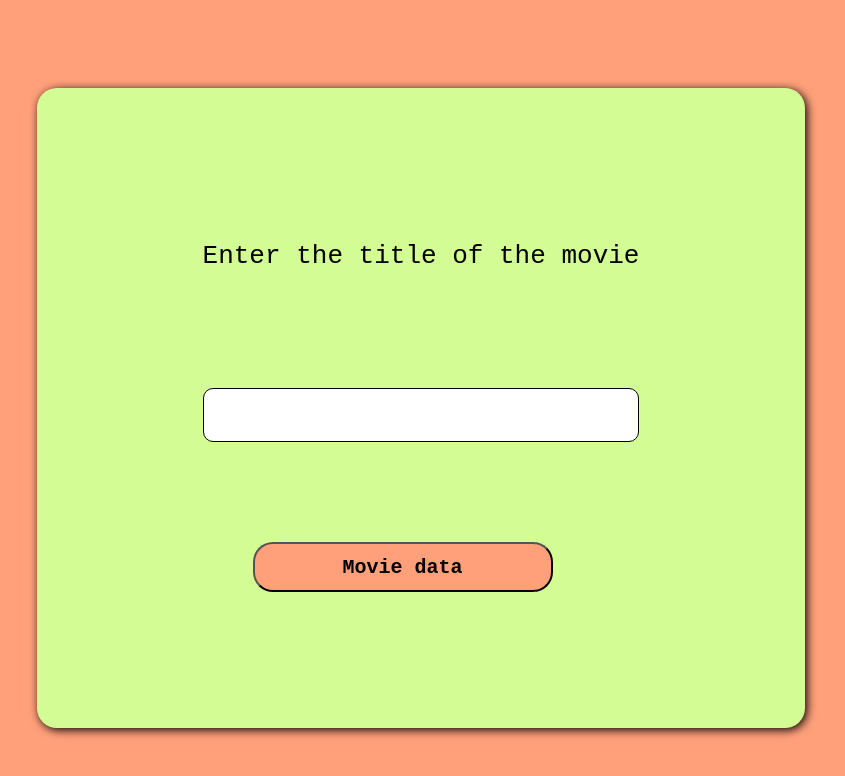
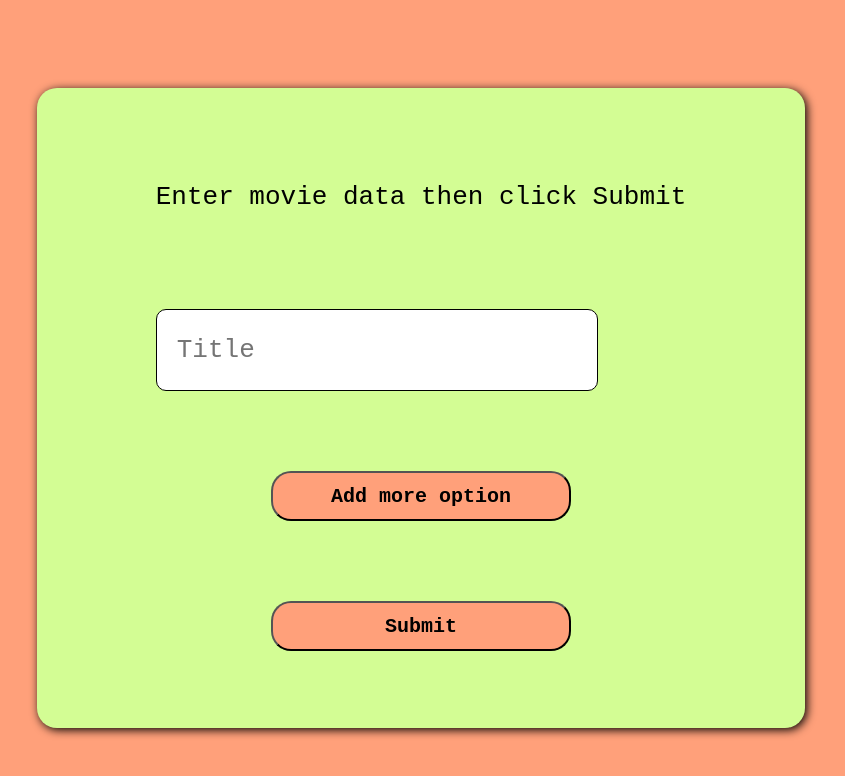
Before and after one commit to Dmate889/Angular_mini_projects, an Angular app in the folder Movie_Search/: page /homePage in a window 1280 px wide. Shown: the top 776 px of the page, without its empty margins (227-1072 px from the left). Built offline with nearby package versions, Linux system fonts and the light colour scheme.

Commit message:
Year filter for more specific search

```diff
--- a/Movie_Search/src/app/Components/home-page-component/home-page-component.component.css
+++ b/Movie_Search/src/app/Components/home-page-component/home-page-component.component.css
@@ -39,17 +39,21 @@ body{
 form{
     display: flex;
     flex-direction: column;
-    gap: 100px;
+    gap: 80px;
 }
 
 .h1Text{
     font-family: monospace;
     font-weight: 500;
+    justify-self: center;
+    align-self: center;
 }
 
 .inputField{
-    height: 50px;
+    height: 40px;
+    width: 400px;
     border: solid 1px;
+    padding: 20px;
     font-family: monospace;
     font-size: xx-large;
     transition: box-shadow 0.5s ;
@@ -64,7 +68,6 @@ form{
 .sendButton{
     height: 50px;
     width: 300px;
-    margin-left: 50px;
     border-radius: 20px;
     font-family: monospace;
     font-size: x-large;
@@ -72,6 +75,8 @@ form{
     background-color: lightsalmon;
     transition: background-color 0.5s;
     cursor: pointer;
+    align-self: center;
+    justify-self: center;
 }
 
 .sendButton:hover{
@@ -155,11 +160,11 @@ form{
     }
 
     .poster:hover{
-        height: 21vh;
-        width: 10vw;
+        height: 25vh;
+        width: 8vw;
     }
 
     .metaData{
-        gap: 30px;
+        gap: 20px;
     }
 }
--- a/Movie_Search/src/app/Components/home-page-component/home-page-component.component.html
+++ b/Movie_Search/src/app/Components/home-page-component/home-page-component.component.html
@@ -1,37 +1,54 @@
 <body>
   <div class="wrapper" *ngIf="isActive === true">
     <form (submit)="getInputData(); $event.preventDefault()">
-      <h1 class="h1Text">Enter the title of the movie</h1>
+      <h1 class="h1Text">Enter movie data then click Submit</h1>
       <input
         class="inputField"
         type="text"
         id="inputFieldTitle"
         autocomplete="off"
+        placeholder="Title"
       />
+      <input
+        *ngIf="!isButtonActive"
+        class="inputField"
+        type="text"
+        id="inputFieldYear"
+        autocomplete="off"
+        placeholder="Release year (optional)"
+        type="number"
+      />
+      <button
+        class="sendButton"
+        *ngIf="isButtonActive"
+        (click)="addYearButton($event)"
+      >
+        Add more option
+      </button>
       <button
         class="sendButton"
         type="button"
         (click)="getInputData()"
         class="sendButton"
       >
-        Movie data
+        Submit
       </button>
     </form>
   </div>
   <div class="movieInfo" *ngIf="!isActive">
     <h1 class="loading" *ngIf="metaData.length === 0">Loading movie data...</h1>
-    <div class="metaData" *ngFor="let data of metaData | slice:0:6">
+    <div class="metaData" *ngFor="let data of metaData | slice : 0 : 6">
       <ng-container *ngIf="data.poster !== 'N/A'; else noImageTemplate">
-        <img class="poster" [src]="data.poster">
+        <img class="poster" [src]="data.poster" />
       </ng-container>
-      <h2>{{data.title}}</h2>
-      <p><strong>{{data.year}}</strong></p>
+      <h2>{{ data.title }}</h2>
+      <p>
+        <strong>{{ data.year }}</strong>
+      </p>
     </div>
-    </div>
-    <button class="back" *ngIf="!isActive" (click)="navigateBack()">Back</button>
+  </div>
+  <button class="back" *ngIf="!isActive" (click)="navigateBack()">Back</button>
 </body>
-
-
 
 <ng-template #noImageTemplate>
   <h2>No image visible</h2>
--- a/Movie_Search/src/app/Components/home-page-component/home-page-component.component.ts
+++ b/Movie_Search/src/app/Components/home-page-component/home-page-component.component.ts
@@ -11,6 +11,7 @@ import { DataFlowService } from '../../Services/data-flow.service';
 })
 export class HomePageComponentComponent implements OnInit {
   isActive = true;
+  isButtonActive = true;
   metaData: {title: string, year: Date, poster: string} [] = [];
 
   constructor(private http: HttpClient, private dataFlow: DataFlowService) {}
@@ -21,17 +22,29 @@ export class HomePageComponentComponent implements OnInit {
     this.isActive = true;
   }
 
+  addYearButton(event: any){
+    event.preventDefault();
+    this.isButtonActive = !this.isButtonActive;
+  }
+
   getInputData(): void {
-    const inputField = <HTMLInputElement>document.getElementById('inputFieldTitle');
-    const inputValue = inputField?.value;
+    const inputFieldTitle = <HTMLInputElement>document.getElementById('inputFieldTitle');
+    const inputFieldYear = <HTMLInputElement>document.getElementById('inputFieldYear');
+    const inputValueTitle = inputFieldTitle?.value;
+    const inputValueYear = inputFieldYear?.value;
+    let apiUrl = `http://www.omdbapi.com/?apikey=ccf2c664&s=${inputValueTitle}`;
+    if (inputValueYear) {
+      apiUrl += `&y=${inputValueYear}`;
+    }
 
-    if (inputValue === '') {
+
+    if (inputValueTitle === '') {
       alert('This field can not be empty');
       return;
     } else {
       this.isActive = !this.isActive;
       this.http
-        .get(`http://www.omdbapi.com/?apikey=ccf2c664&s=${inputValue}`)
+        .get(apiUrl)
         .subscribe({
           next: (response: any) => {
             if (response && response.Response === 'True') {
@@ -40,7 +53,8 @@ export class HomePageComponentComponent implements OnInit {
                 year: movie.Year,
                 poster: movie.Poster
               }));
-            } else alert('Movie could not be found');
+            }
+           else alert('Movie could not be found');
           },
           error: (err) => {
             console.error(
```
